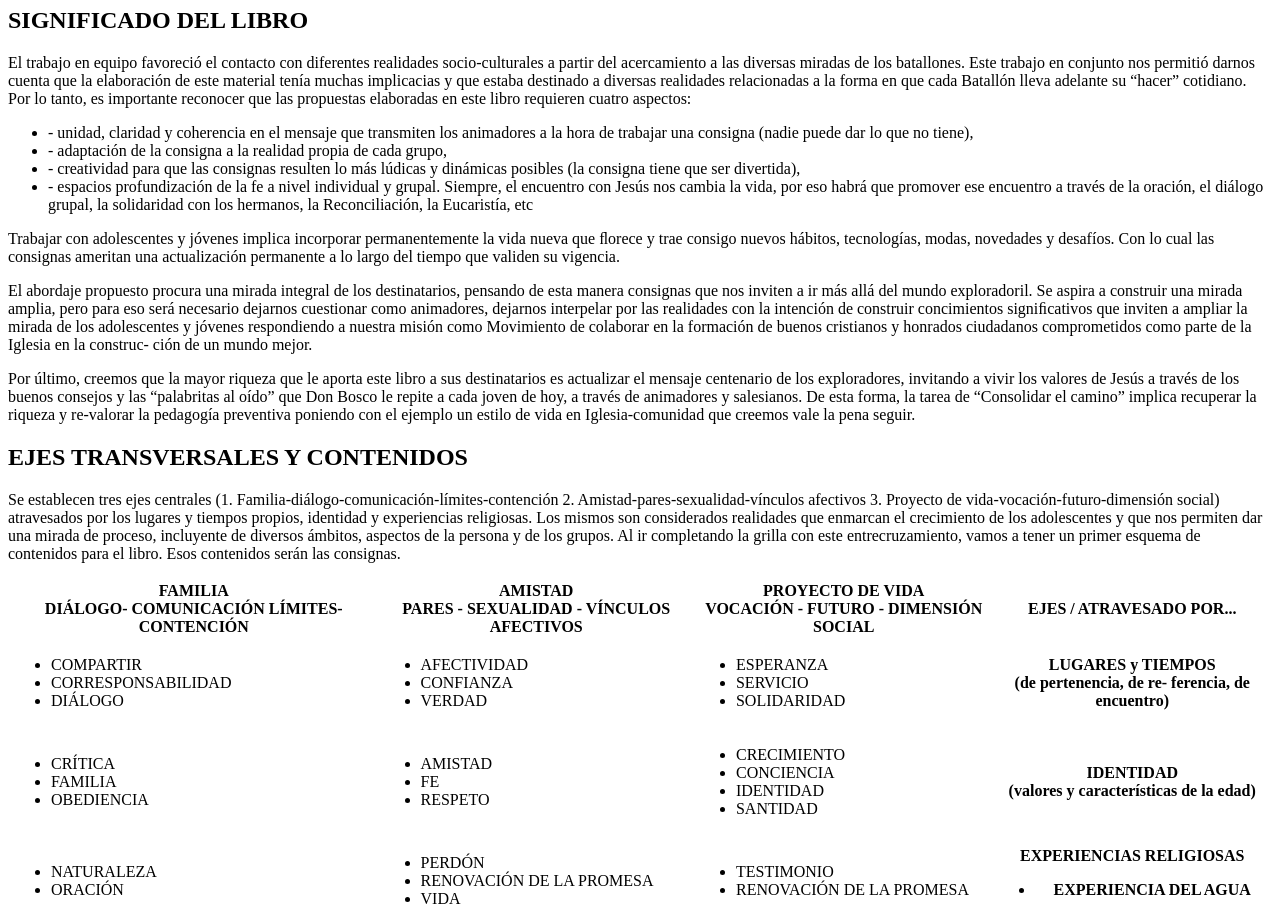
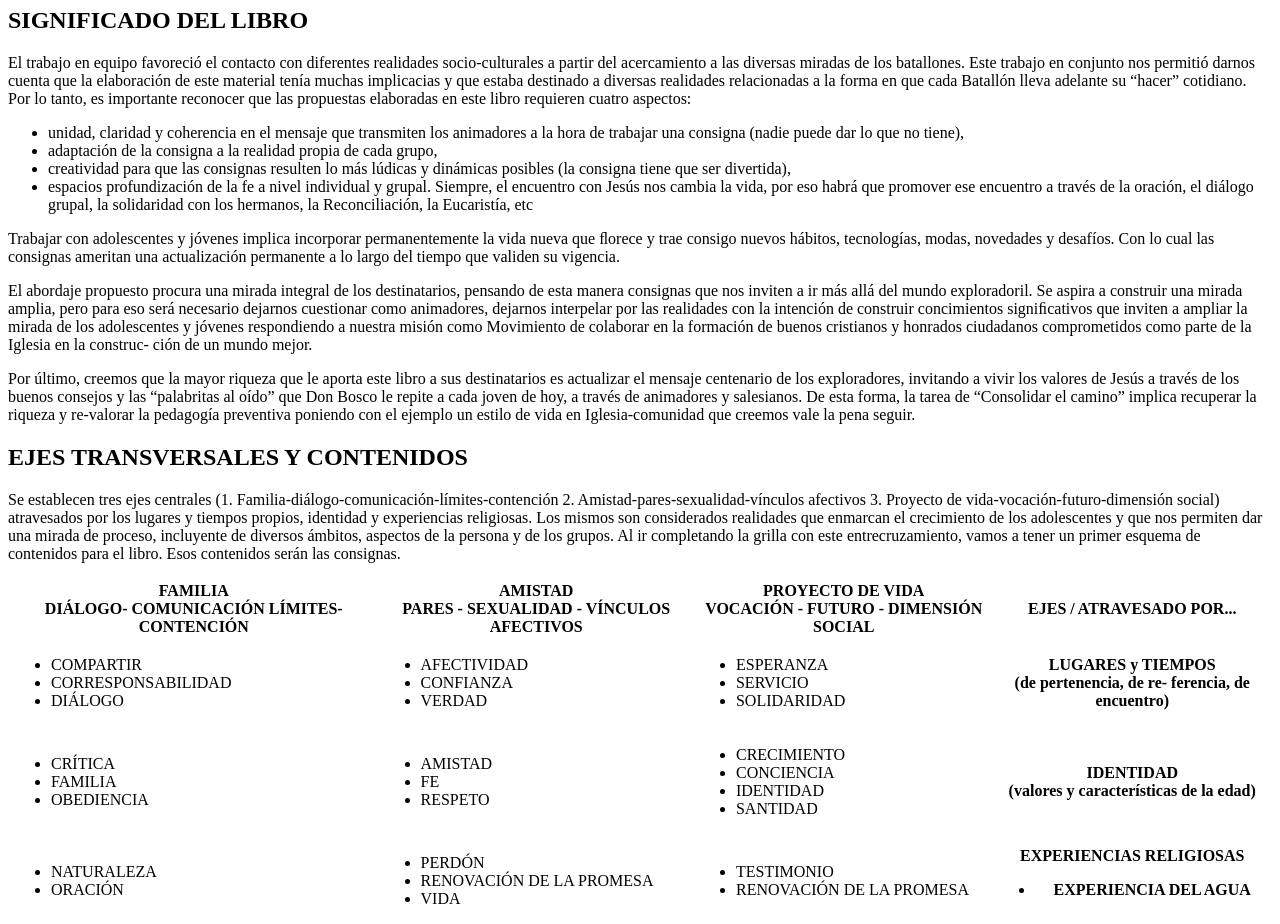
Before and after one commit to barbero-oe/rastreadores-hogueras, a website: page src/00-introduccion.html in a window 1280 px wide. Shown: the part 1140-2064 px from the top of the page. Drawn offline with Linux system fonts and the light colour scheme.

```diff
--- a/src/00-introduccion.html
+++ b/src/00-introduccion.html
@@ -140,17 +140,17 @@
     </p>
     <ul>
       <li>
-        - unidad, claridad y coherencia en el mensaje que transmiten los
+        unidad, claridad y coherencia en el mensaje que transmiten los
         animadores a la hora de trabajar una consigna (nadie puede dar lo que no
         tiene),
       </li>
-      <li>- adaptación de la consigna a la realidad propia de cada grupo,</li>
+      <li>adaptación de la consigna a la realidad propia de cada grupo,</li>
       <li>
-        - creatividad para que las consignas resulten lo más lúdicas y dinámicas
+        creatividad para que las consignas resulten lo más lúdicas y dinámicas
         posibles (la consigna tiene que ser divertida),
       </li>
       <li>
-        - espacios profundización de la fe a nivel individual y grupal. Siempre,
+        espacios profundización de la fe a nivel individual y grupal. Siempre,
         el encuentro con Jesús nos cambia la vida, por eso habrá que promover
         ese encuentro a través de la oración, el diálogo grupal, la solidaridad
         con los hermanos, la Reconciliación, la Eucaristía, etc
```
